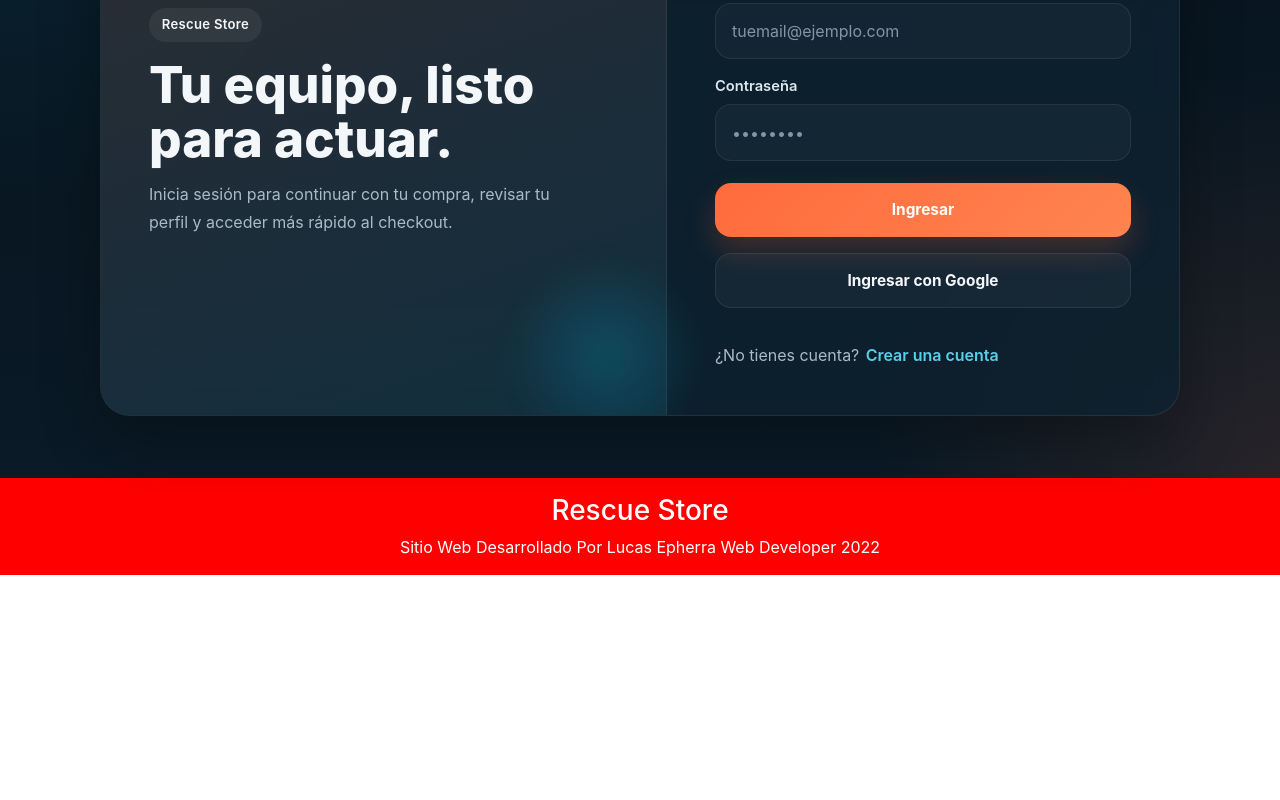
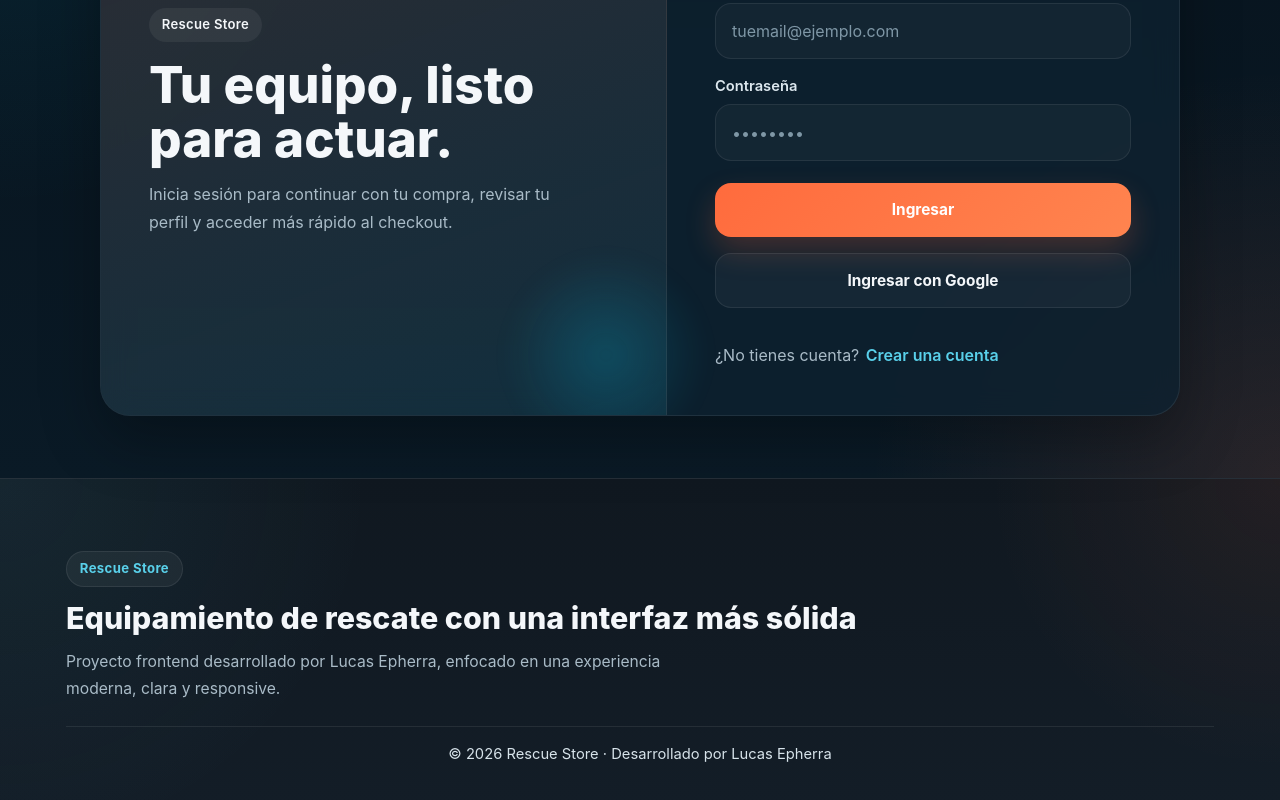
Before and after one commit to Lucas-Epherra/rescue-store, a React (Create React App) app: page /login in a window 1280 px wide. Shown: the part 316-1116 px from the top of the page. Before the commit the page ends 891 px from the top, so only its background shows below. Built offline with nearby package versions, Linux system fonts and the light colour scheme; no server answers.

Commit message:
footer update

```diff
--- a/src/componentes/footer/Footer.js
+++ b/src/componentes/footer/Footer.js
@@ -1,14 +1,28 @@
-import './Footer.css'
+import "./Footer.css";
 
 function Footer() {
-    return (
-        <div className="footer">
-            <h3>Rescue Store</h3>
-                <p className='textFooter'>
-                    Sitio Web Desarrollado Por Lucas Epherra Web Developer 2022
-                </p>
+  const currentYear = new Date().getFullYear();
+
+  return (
+    <footer className="footer">
+      <div className="footerContainer">
+        <div className="footerBrand">
+          <span className="footerBadge">Rescue Store</span>
+          <h3 className="footerTitle">Equipamiento de rescate con una interfaz más sólida</h3>
+          <p className="footerText">
+            Proyecto frontend desarrollado por Lucas Epherra, enfocado en una
+            experiencia moderna, clara y responsive.
+          </p>
         </div>
-    );
+
+        <div className="footerBottom">
+          <p className="footerCopy">
+            © {currentYear} Rescue Store · Desarrollado por Lucas Epherra
+          </p>
+        </div>
+      </div>
+    </footer>
+  );
 }
 
 export default Footer;
--- a/src/componentes/footer/footer.css
+++ b/src/componentes/footer/footer.css
@@ -1,14 +1,86 @@
 .footer {
-    width: 100vw;
-    background-color: red;
-    display: flex;
-    flex-direction: column;
-    align-items: center;
-    padding: 1rem;
-    color: white;
+  padding: 2.5rem 1rem 1rem;
+  background:
+    radial-gradient(circle at top left, rgba(89, 208, 234, 0.08), transparent 28%),
+    radial-gradient(circle at top right, rgba(255, 107, 61, 0.08), transparent 22%),
+    linear-gradient(180deg, #101820 0%, #131d27 100%);
+  border-top: 1px solid rgba(255, 255, 255, 0.08);
 }
 
-.textFooter {
-    margin: 0;
-    text-align: center;
+.footerContainer {
+  width: min(1180px, 100%);
+  margin: 0 auto;
+  padding: 2rem 1rem 1.4rem;
+  display: flex;
+  flex-direction: column;
+  gap: 1.5rem;
 }
+
+.footerBrand {
+  display: flex;
+  flex-direction: column;
+  gap: 0.8rem;
+}
+
+.footerBadge {
+  display: inline-flex;
+  align-items: center;
+  align-self: flex-start;
+  justify-content: center;
+  padding: 0.45rem 0.8rem;
+  border-radius: 999px;
+  background: rgba(255, 255, 255, 0.05);
+  border: 1px solid rgba(255, 255, 255, 0.08);
+  color: #59d0ea;
+  font-size: 0.82rem;
+  font-weight: 700;
+  letter-spacing: 0.03em;
+}
+
+.footerTitle {
+  margin: 0;
+  color: #f4f7fa;
+  font-size: clamp(1.35rem, 2.4vw, 1.9rem);
+  line-height: 1.2;
+  font-weight: 800;
+}
+
+.footerText {
+  margin: 0;
+  max-width: 62ch;
+  color: #a9bbc7;
+  font-size: 0.98rem;
+  line-height: 1.7;
+}
+
+.footerBottom {
+  padding-top: 1rem;
+  border-top: 1px solid rgba(255, 255, 255, 0.08);
+}
+
+.footerCopy {
+  margin: 0;
+  color: #d7e3ea;
+  font-size: 0.92rem;
+  text-align: center;
+}
+
+@media (max-width: 576px) {
+  .footer {
+    margin-top: 2rem;
+    padding: 0.8rem;
+  }
+
+  .footerContainer {
+    padding: 1.4rem 0.4rem 1rem;
+  }
+
+  .footerTitle {
+    font-size: 1.25rem;
+  }
+
+  .footerText,
+  .footerCopy {
+    font-size: 0.92rem;
+  }
+}
```
